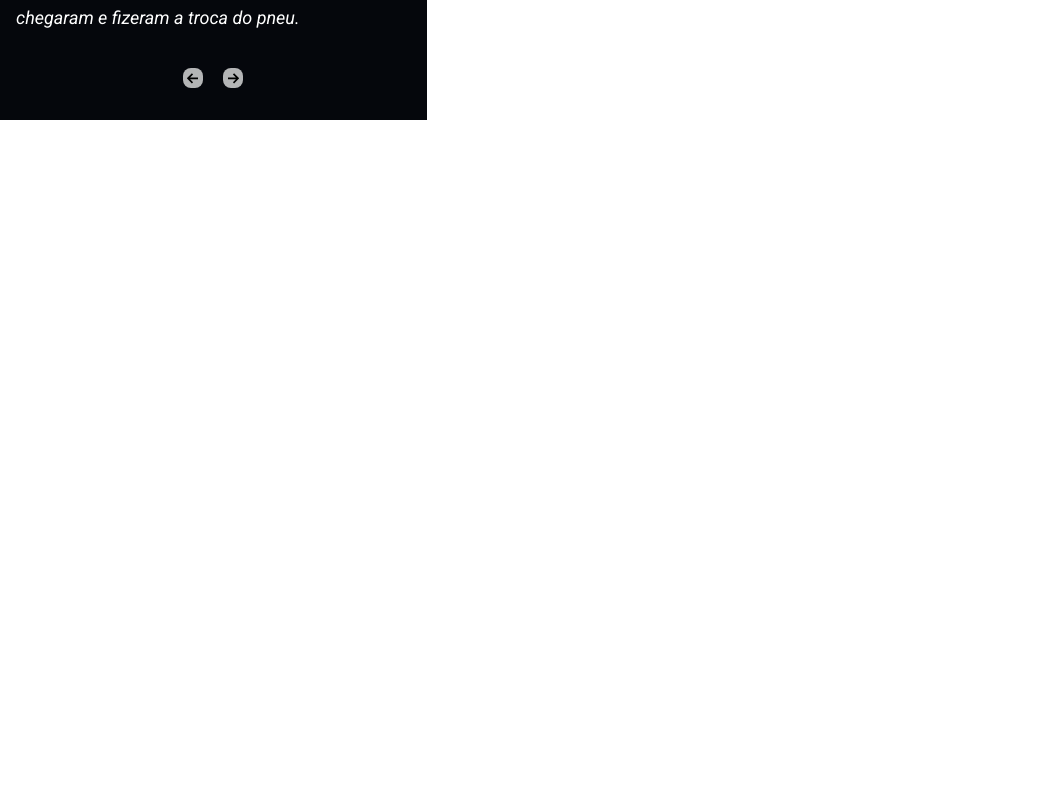
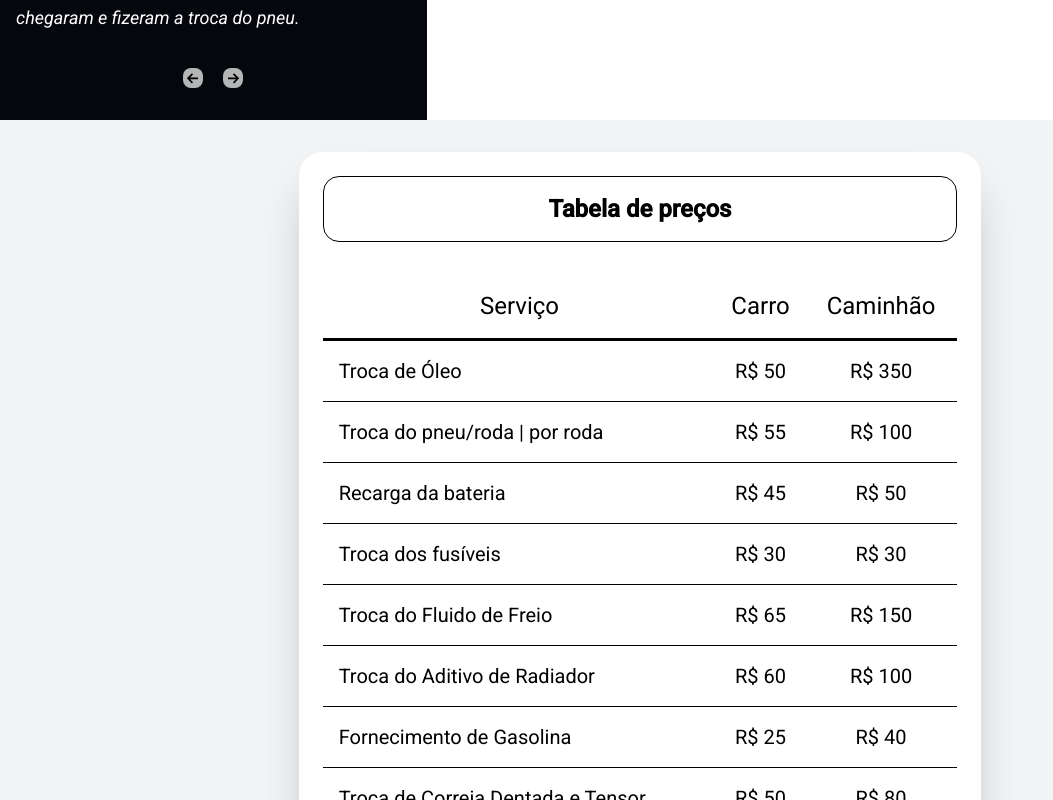
Before and after one commit to mateusfg7/lmj-automotive, a Next.js app: page / in a window 1280 px wide. Shown: the part 2280-3080 px from the top of the page, without its empty margins (0-1053 px from the left). Before the commit the page ends 2400 px from the top, so only its background shows below. Built offline with nearby package versions, Linux system fonts and the light colour scheme; what @savvywombat/tailwindcss-grid-areas would draw is missing.

Commit message:
feat: add PriceSection on index

```diff
--- a/src/pages/index.tsx
+++ b/src/pages/index.tsx
@@ -2,6 +2,7 @@ import type { NextPage } from 'next'
 import Head from 'next/head'
 import { AboutUsSection } from '../components/AboutUsSection'
 import { InitialPage } from '../components/InitialPage'
+import { PriceSection } from '../components/PricesSection'
 import { ServicesSection } from '../components/ServicesSection'
 
 const Home: NextPage = () => {
@@ -14,6 +15,7 @@ const Home: NextPage = () => {
       <InitialPage />
       <AboutUsSection />
       <ServicesSection />
+      <PriceSection />
     </div>
   )
 }
```
